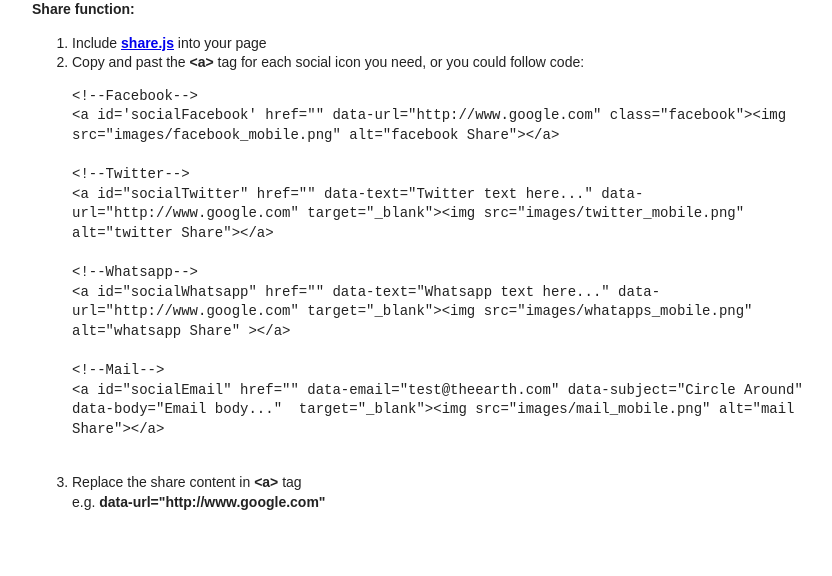
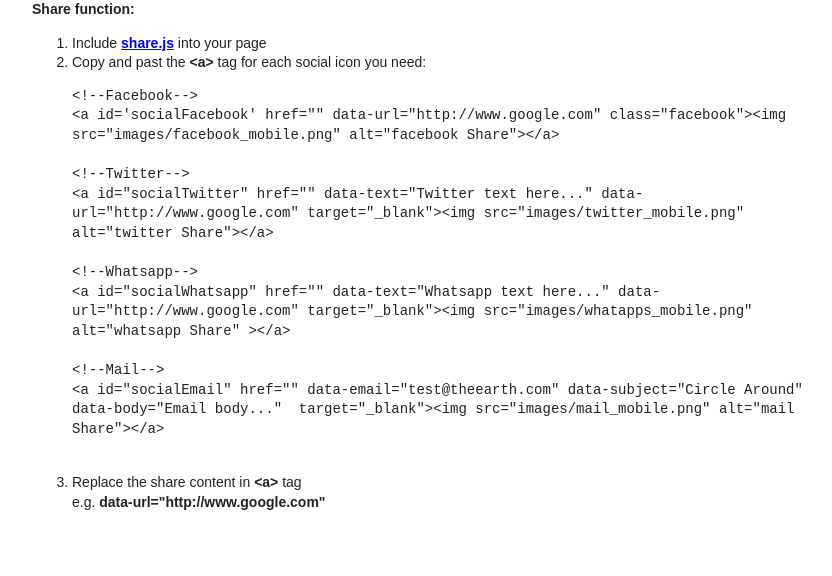
Before and after one commit to linnnnnnng/template-html5-share, a plain HTML site: page index.html in a window 1280 px wide. Shown: the top 576 px of the page, without its empty margins (208-1040 px from the left). Drawn offline with nearby package versions, Linux system fonts and the light colour scheme.

Commit message:
2016811_2

```diff
--- a/index.html
+++ b/index.html
@@ -56,7 +56,7 @@
                 <div class="socialSpecial specialShareAdj generalFont whiteFont"><strong>Share function:</strong></div>
                 <ol>
                     <li>Include <a href="js/share.js" target="_blank"><strong>share.js</strong></a> into your page</li>
-                    <li>Copy and past the <strong>&lt;a&gt;</strong> tag for each social icon you need, or you could follow code:
+                    <li>Copy and past the <strong>&lt;a&gt;</strong> tag for each social icon you need:
                     	<pre class="prettyprint">
 &lt;!--Facebook--&gt;
 &lt;a id='socialFacebook' href="" data-url="http://www.google.com" class="facebook"&gt;&lt;img src="images/facebook_mobile.png" alt="facebook Share"&gt;&lt;/a&gt;
```
